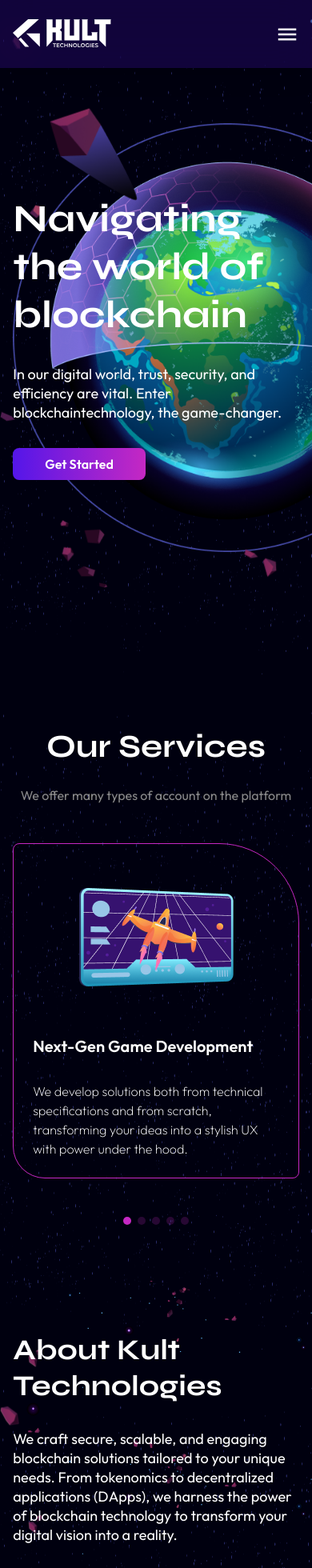
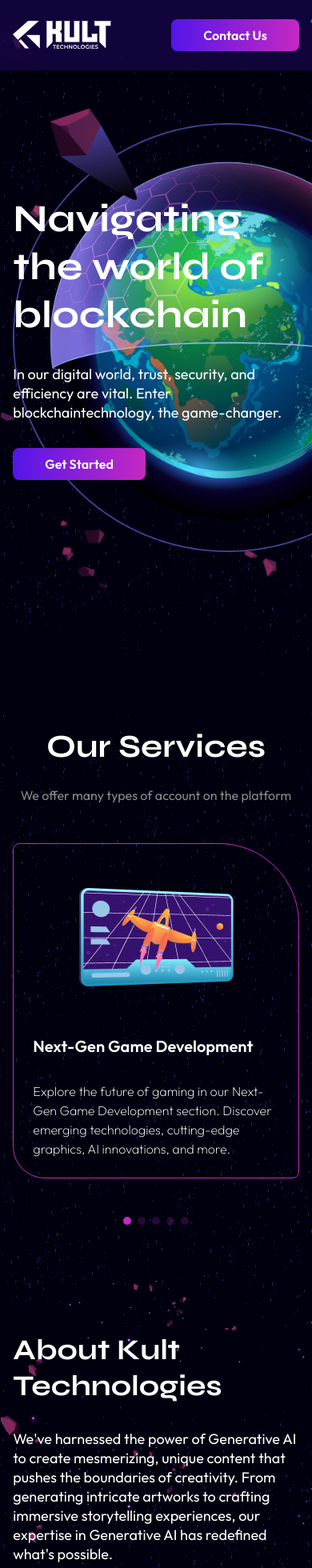
Before and after one commit to Sayan-97/kult-tech, a Next.js app: page / in a window 390 px wide. Shown: the top 1960 px of the page at 80% size. Built offline with nearby package versions, Linux system fonts and the light colour scheme.

Commit message:
homepage modified

```diff
--- a/app/_components/About.tsx
+++ b/app/_components/About.tsx
@@ -21,10 +21,7 @@
             About Kult Technologies
           </h1>
           <p className="text-[1.125rem] lg:w-[70%]">
-            We craft secure, scalable, and engaging blockchain solutions
-            tailored to your unique needs. From tokenomics to decentralized
-            applications (DApps), we harness the power of blockchain technology
-            to transform your digital vision into a reality.
+            We've harnessed the power of Generative AI to create mesmerizing, unique content that pushes the boundaries of creativity. From generating intricate artworks to crafting immersive storytelling experiences, our expertise in Generative AI has redefined what's possible.
           </p>
           <Button name={`Learn More`} />
         </div>
--- a/app/_components/Hero.tsx
+++ b/app/_components/Hero.tsx
@@ -44,7 +44,7 @@
           <h1 className="text-5xl md:text-[4rem] leading-tight font-bold">
             Navigating the world of blockchain
           </h1>
-          <p className="text-[1.125rem]">
+          <p className="text-[1.125rem] lg:w-[80%]">
             In our digital world, trust, security, and efficiency are vital.
             Enter blockchaintechnology, the game-changer.
           </p>
--- a/app/_components/Services.tsx
+++ b/app/_components/Services.tsx
@@ -2,8 +2,9 @@
 
 import SecHeader from "@/components/shared/SecHeader";
 import { Swiper, SwiperSlide } from "swiper/react";
-import { Pagination } from "swiper/modules";
+import { Pagination, Navigation } from "swiper/modules";
 import "swiper/css";
+import 'swiper/css/navigation'
 import "swiper/css/pagination";
 import Image from "next/image";
 import ServicesImg1 from "../../public/imgs/Services1.png";
@@ -18,27 +19,27 @@
     {
       image: ServicesImg2,
       title: "Next-Gen Game Development",
-      des: "We develop solutions both from technical specifications and from scratch, transforming your ideas into a stylish UX with power under the hood.",
+      des: "Explore the future of gaming in our Next-Gen Game Development section. Discover emerging technologies, cutting-edge graphics, AI innovations, and more.",
     },
     {
       image: ServicesImg1,
       title: "Web 3 & Blockchain",
-      des: "We develop solutions both from technical specifications and from scratch, transforming your ideas into a stylish UX with power under the hood.",
+      des: "Explore the transformative potential of decentralised technologies. Dive into the world of blockchain, cryptocurrencies, NFTs, and decentralised applications.",
     },
     {
       image: ServicesImg3,
       title: "Ai Machine Learning",
-      des: "We develop solutions both from technical specifications and from scratch, transforming your ideas into a stylish UX with power under the hood.",
+      des: "Discover the power of data-driven decision-making, automation, and intelligent systems. Stay informed about the latest advancements, trends, and practical applications of AI.",
     },
     {
       image: ServicesImg4,
-      title: "Crypto Marketing",
+      title: "Branding & Designing",
       des: "We develop solutions both from technical specifications and from scratch, transforming your ideas into a stylish UX with power under the hood.",
     },
     {
       image: ServicesImg5,
-      title: "Market Making",
-      des: "We develop solutions both from technical specifications and from scratch, transforming your ideas into a stylish UX with power under the hood.",
+      title: "Crypto Marketing & Market Making",
+      des: "Dive into the dynamic world of digital currencies, ICOs, DeFi, and NFTs. Stay up-to-date with the latest marketing strategies, case studies, and expert insights in the blockchain industry. ",
     },
   ];
 
@@ -56,7 +57,7 @@
           des="We offer many types of account on the platform"
         />
         <Swiper
-          modules={[Pagination]}
+          modules={[Pagination, Navigation]}
           spaceBetween={50}
           pagination={{
             el: ".my-custom-pagination",
--- a/components/shared/Contacts.tsx
+++ b/components/shared/Contacts.tsx
@@ -8,7 +8,7 @@
 
 export default function Contacts() {
   return (
-    <section className="py-12 md:py-20">
+    <section id="contact" className="py-12 md:py-20">
       <motion.div
         initial={{ y: 5, opacity: 0 }}
         whileInView={{ y: 0, opacity: 1 }}
@@ -16,25 +16,25 @@
         viewport={{ once: true }}
         className="container grid lg:grid-cols-2 gap-8 items-center"
       >
-        <div className="space-y-4">
+        <div className="space-y-8">
           <h2 className="text-4xl md:text-6xl font-bold leading-tight">
             OUR
             <br /> CONTACTS
           </h2>
           <div className="space-y-2">
-            <p>
+            {/* <p>
               Telegram:{" "}
               <span className="opacity-60">@kult_Technologies2023</span>
-            </p>
+            </p> */}
             <p>
               Email:{" "}
               <span className="opacity-60">
-                clients@kult_Technologies2023.com
+                Info@kult.games
               </span>
             </p>
-            <p>
+            {/* <p>
               Skype: <span className="opacity-60"> live:1234659879</span>
-            </p>
+            </p> */}
           </div>
           {/* <div className="space-y-2">
             <h4>GET SOCIAL</h4>
--- a/components/shared/Footer.tsx
+++ b/components/shared/Footer.tsx
@@ -30,7 +30,7 @@
     ]
 
     const reachUs = [
-        { img: MailIcon, content: 'hello@kult_tecnologies.co' },
+        { img: MailIcon, content: 'info@kult.games' },
         { img: PhoneIcon, content: '+91 98765 43210' },
         { img: LocationIcon, content: '772 Lyonwood Ave Walnut, CA 91789' },
     ]
@@ -46,14 +46,14 @@
                         width={123}
                         height={37}
                     />
-                    <p className="font-medium">Lorem ipsum dolor sit, amet consectetur adipisicing elit. Veritatis facere est dolorum, sed et necessitatibus omnis rerum delectus, saepe corrupti laborum mollitia tempore perspiciatis! Qui ipsa exercitationem eius rem rerum.</p>
-                    <div className="flex items-center gap-6">
+                    <p className="font-medium">At Kult Technologies, we believe in a systematic and collaborative approach to bring your ideas to fruition. Our working process is streamlined into three seamless phases, ensuring transparency, creativity, and innovation at every step of your project.</p>
+                    {/* <div className="flex items-center gap-6">
                         {socials.map((item, index) => (
                             <div key={index} className="bg-white bg-opacity-30 p-2 rounded-full text-2xl">
                                 {item.img}
                             </div>
                         ))}
-                    </div>
+                    </div> */}
                 </div>
                 {/* Quick Links */}
                 <div className="space-y-8">
--- a/components/shared/Header.tsx
+++ b/components/shared/Header.tsx
@@ -67,21 +67,21 @@
           height={37}
           priority={true}
         />
-        <div className="hidden lg:block">
+        {/* <div className="hidden lg:block">
           <NavLinks />
-        </div>
-        <Link href={`/`} className="hidden lg:block">
+        </div> */}
+        <Link href={`#contact`}>
           <Button name="Contact Us" />
         </Link>
-        <div className="block lg:hidden text-3xl">
+        {/* <div className="block lg:hidden text-3xl">
           {!navOpen ? (
             <MdOutlineMenu onClick={() => setNavOpen(true)} />
           ) : (
             <MdOutlineClose onClick={() => setNavOpen(false)} />
           )}
-        </div>
+        </div> */}
       </nav>
-      {navOpen && (
+      {/* {navOpen && (
         <div className="absolute inset-x-0 top-[100%] bg-blue-900 shadow-xl">
           <div className="container py-4 flex flex-col items-center gap-4">
             <NavLinks />
@@ -90,7 +90,7 @@
             </Link>
           </div>
         </div>
-      )}
+      )} */}
     </header>
   );
 }
--- a/components/shared/Portfolio.tsx
+++ b/components/shared/Portfolio.tsx
@@ -15,22 +15,22 @@
     {
       img: Img1,
       title: "Generative AI",
-      des: "We provide comprehensive mobile game solutions for iOS and Android platforms. Being a top game development agency, we assure well-designed, ",
+      des: "Unearth the magic of algorithms that can produce art, music, and text autonomously. Dive into the world of generative models like GANs and explore their applications in art, entertainment, and beyond.",
     },
     {
       img: Img2,
       title: "Interactive AI",
-      des: "We provide comprehensive mobile game solutions for iOS and Android platforms. Being a top game development agency, we assure well-designed, ",
+      des: "Explore how AI is transforming user experiences through chatbots, virtual assistants, and personalised recommendations. Discover the future of human-computer interactions as we delve into the world of Interactive AI.",
     },
     {
       img: Img1,
       title: "Generative AI",
-      des: "We provide comprehensive mobile game solutions for iOS and Android platforms. Being a top game development agency, we assure well-designed, ",
+      des: "Unearth the magic of algorithms that can produce art, music, and text autonomously. Dive into the world of generative models like GANs and explore their applications in art, entertainment, and beyond.",
     },
     {
       img: Img2,
       title: "Interactive AI",
-      des: "We provide comprehensive mobile game solutions for iOS and Android platforms. Being a top game development agency, we assure well-designed, ",
+      des: "Explore how AI is transforming user experiences through chatbots, virtual assistants, and personalised recommendations. Discover the future of human-computer interactions as we delve into the world of Interactive AI.",
     },
   ];
 
```
